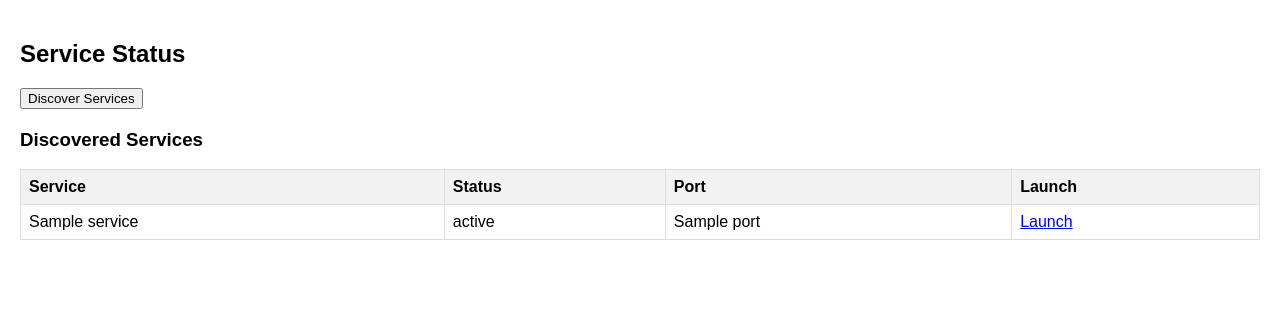
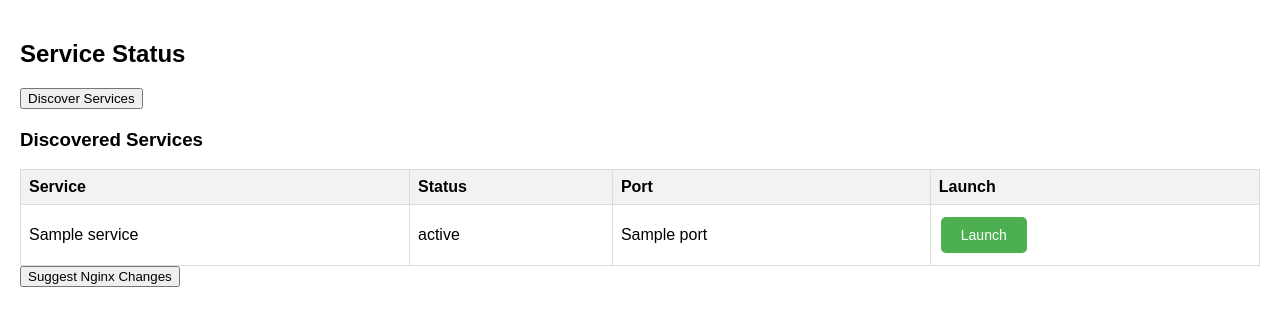
Before and after one commit to MajorRedbeard/wavehub, a Python web app: template app/templates/dashboard.html in a window 1280 px wide. Shown: the part 100-426 px from the top of the page. Run offline with Jinja, Linux system fonts and the light colour scheme; the template is opened without the code that fills it: most values are stand-ins (such as "Sample title", 1, 10 or a date in 2020).

Commit message:
Add code to modify Nginx config and suggest changes

```diff
--- a/app/__init__.py
+++ b/app/__init__.py
@@ -8,9 +8,11 @@ def create_app():
     from .routes.main import main
     from .routes.services import services
     from .routes.ports import ports
+	from .routes.nginx import nginx
 
     app.register_blueprint(main)
     app.register_blueprint(services, url_prefix='/services')
     app.register_blueprint(ports, url_prefix='/ports')
+	app.register_blueprint(nginx, url_prefix='/nginx')
 
     return app
--- a/app/static/css/style.css
+++ b/app/static/css/style.css
@@ -27,3 +27,16 @@ th, td {
 th {
     background-color: #f2f2f2;
 }
+.launch-btn {
+    background-color: #4CAF50;
+    border: none;
+    color: white;
+    padding: 10px 20px;
+    text-align: center;
+    text-decoration: none;
+    display: inline-block;
+    font-size: 14px;
+    margin: 4px 2px;
+    cursor: pointer;
+    border-radius: 5px;
+}
--- a/app/templates/dashboard.html
+++ b/app/templates/dashboard.html
@@ -24,12 +24,64 @@
             <td>{{ details['status'] }}</td>
             <td>{{ details['port'] }}</td>
             <td>
-                <a href="http://{{ details['subdomain'] }}.{{ base_domain }}" target="_blank">Launch</a>
+                <a href="http://{{ details['subdomain'] }}.{{ base_domain }}" class="launch-btn" target="_blank">Launch</a>
+
             </td>
         </tr>
         {% endfor %}
     </tbody>
 </table>
+
+<button id="suggest-changes">Suggest Nginx Changes</button>
+
+<div id="suggested-changes" style="margin-top: 20px; display: none;">
+    <h3>Suggested Changes</h3>
+    <ul id="changes-list"></ul>
+    <button id="apply-changes" style="display: none;">Apply Changes</button>
+</div>
+
+<script>
+document.getElementById('suggest-changes').addEventListener('click', () => {
+    fetch('/nginx/suggest')
+        .then(response => response.json())
+        .then(data => {
+            const changesList = document.getElementById('changes-list');
+            changesList.innerHTML = '';
+            data.forEach(change => {
+                const li = document.createElement('li');
+                li.textContent = `${change.subdomain} -> Port ${change.port} (${change.service})`;
+                changesList.appendChild(li);
+            });
+            document.getElementById('suggested-changes').style.display = 'block';
+            if (data.length > 0) {
+                document.getElementById('apply-changes').style.display = 'block';
+            }
+        });
+});
+
+document.getElementById('apply-changes').addEventListener('click', () => {
+    fetch('/nginx/apply', {
+        method: 'POST',
+        headers: { 'Content-Type': 'application/json' },
+        body: JSON.stringify({
+            changes: Array.from(document.querySelectorAll('#changes-list li')).map(li => {
+                const [subdomain, portService] = li.textContent.split(' -> ');
+                const [port, service] = portService.match(/\d+|\w+/g);
+                return { subdomain, port: parseInt(port), service };
+            })
+        })
+    })
+    .then(response => response.json())
+    .then(data => {
+        if (data.error) {
+            alert(`Error: ${data.error}`);
+        } else {
+            alert('Changes applied successfully!');
+            location.reload();
+        }
+    });
+});
+</script>
 
 <script>
 document.getElementById('discover-btn').addEventListener('click', () => {
```
Also changed, not shown: app/routes/nginx.py (added, +72 -0 lines).
